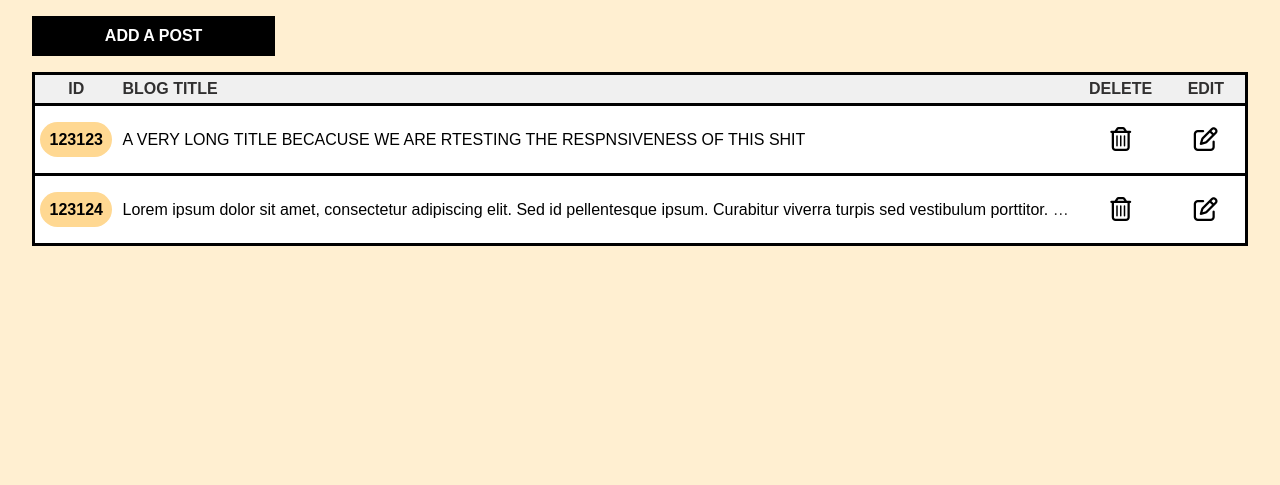
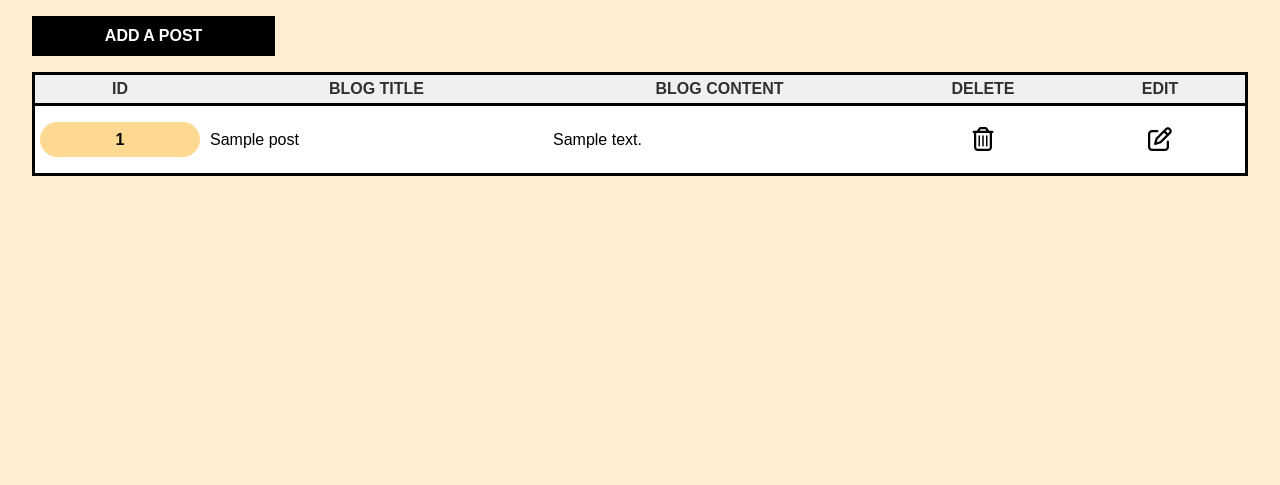
Before and after one commit to JuliaMelle/2ITG_grp2_LuzViMinda, a PHP site: page /blog-cms.php in a window 1280 px wide. Shown: the part 80-565 px from the top of the page. Run offline with PHP 8.4, Linux system fonts and the light colour scheme; tables that the repository leaves empty or names only in its code hold one stand-in row (values such as "Sample post"); some libraries are stand-ins or nearby versions.

Commit message:
update blog cms
added database support

```diff
--- a/blog-cms.php
+++ b/blog-cms.php
@@ -18,34 +18,45 @@
 
     <div class="blog-container">
         <button class="button" id="btn-add">ADD A POST</button>
-        <table class="a">
-            <thead>
-                <tr>
-                    <th class="id">ID</th>
-                    <th class="title">BLOG TITLE</th>
-                    <th class="delete">DELETE</th>
-                    <th class="edit">EDIT</th>
-                </tr>
-            </thead>
-            <tbody>
-                <tr>
-                    <td class="blog"><span class="blog-id">123123</span></td>
-                    <td><span class="blog-title">A VERY LONG TITLE BECACUSE WE ARE RTESTING THE RESPNSIVENESS OF THIS SHIT</span>
-                    </td>
-                    <td><span class="blog-delete"><i class="fa-regular fa-trash-can"></i></span></td>
-                    <td><span class="blog-edit"><i class="fa-regular fa-pen-to-square"></i></span></td>
-                </tr>
-                <tr>
-                    <td><span class="blog-id">123124</span></td>
-                    <td><span class="">Lorem ipsum dolor sit amet, consectetur adipiscing elit. Sed id pellentesque ipsum. Curabitur viverra turpis sed vestibulum porttitor. Sed risus arcu, mattis at luctus vitae, varius in magna. Fusce velit sem, malesuada id iaculis vitae, iaculis quis quam. Lorem ipsum dolor sit amet, consectetur adipiscing elit. Sed id pellentesque ipsum. Curabitur viverra turpis sed vestibulum porttitor. Sed risus arcu, mattis at luctus vitae, varius in magna. Fusce velit sem, malesuada id iaculis vitae, iaculis quis quam.</span>
-                    </td>
-                    <td><span class="blog-delete"><i class="fa-regular fa-trash-can"></i></span></td>
-                    <td><span class="blog-edit"><i class="fa-regular fa-pen-to-square"></i></span></td>
-                </tr>
-            </tbody>
-        </table>
+        <?php
 
+        require_once 'config.php';
+        $sql = "SELECT * FROM blog_post";
+        if ($result = $mysqli->query($sql)) {
+            if ($result->num_rows > 0) {
+        echo '<table class="a">';
+        echo    '<thead>';
+        echo        '<tr>';
+        echo            '<th class="id">ID</th>';
+        echo           ' <th class="title">BLOG TITLE</th>';
+        echo           ' <th class="title">BLOG CONTENT</th>';
+        echo           '<th class="delete">DELETE</th>';
+        echo           '<th class="edit">EDIT</th>';
+        echo        '</tr>';
+        echo    '</thead>';
+        echo    '<tbody>';
+        while ($row = $result->fetch_array()) {
+        echo        '<tr>';
+        echo            '<td class="blog"><span class="blog-id">' . $row['post_id'] . '</span></td>';
+        echo            '<td><span class="blog-title">' . $row['title'] . '</span></td>';
+        echo            '<td><span class="blog-title">' . $row['content'] . '</span></td>';
+        echo            '<td><span class="blog-delete"><i class="fa-regular fa-trash-can"></i></span></td>';
+        echo            '<td><span class="blog-edit"><i class="fa-regular fa-pen-to-square"></i></span></td>';
+        echo        '</tr>';
+        }
+        echo    '</tbody>';
+        echo '</table>';
+        $result->free();
+    } else {
+        echo '<div class="alert alert-danger"><em>No records were found.</em></div>';
+    }
+} else {
+    echo "Oops! Something went wrong. Please try again later.";
+}
 
+// Close connection
+$mysqli->close();
+?>
 
     </div>
 
--- a/config.php
+++ b/config.php
@@ -4,7 +4,7 @@ server with default setting (user 'root' with no password) */
 define('DB_SERVER', 'localhost');
 define('DB_USERNAME', 'root');
 define('DB_PASSWORD', '');
-define('DB_NAME', 'agrowculture');
+define('DB_NAME', 'luzviminda');
 
 /* Attempt to connect to MySQL database */
 $mysqli = new mysqli(DB_SERVER, DB_USERNAME, DB_PASSWORD, DB_NAME);
--- a/styles/blog-cms.css
+++ b/styles/blog-cms.css
@@ -198,8 +198,8 @@ table td {
 }
 
 .title {
-  width: 60%;
-  text-align: left;
+  width: 10%;
+  text-align: center;
 }
 
 td span i {
```
